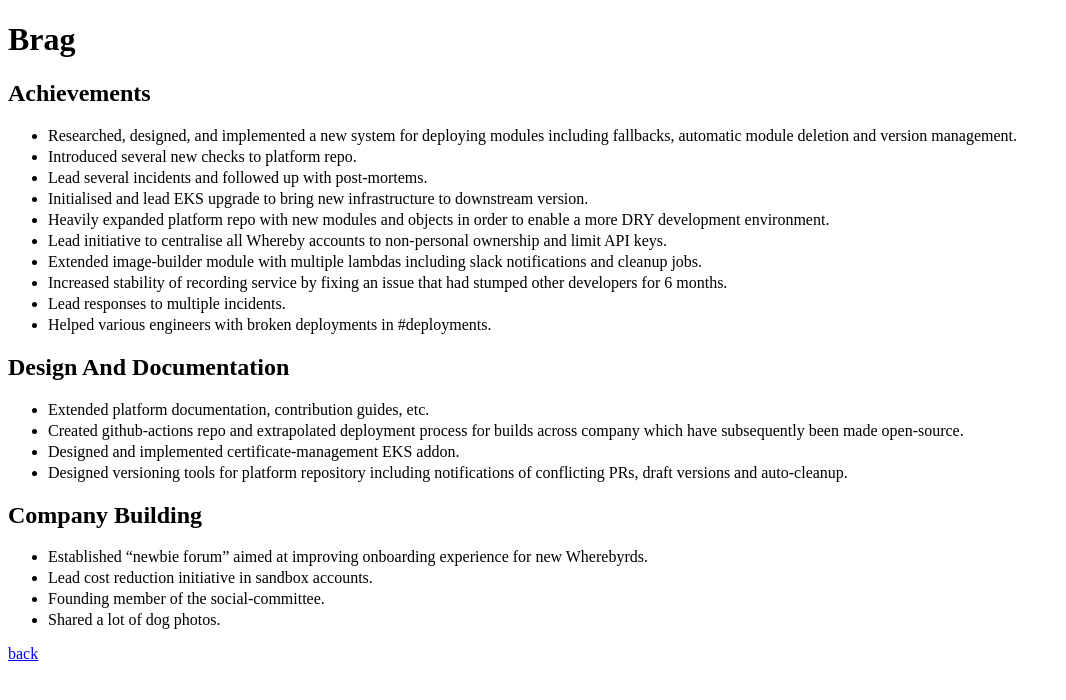
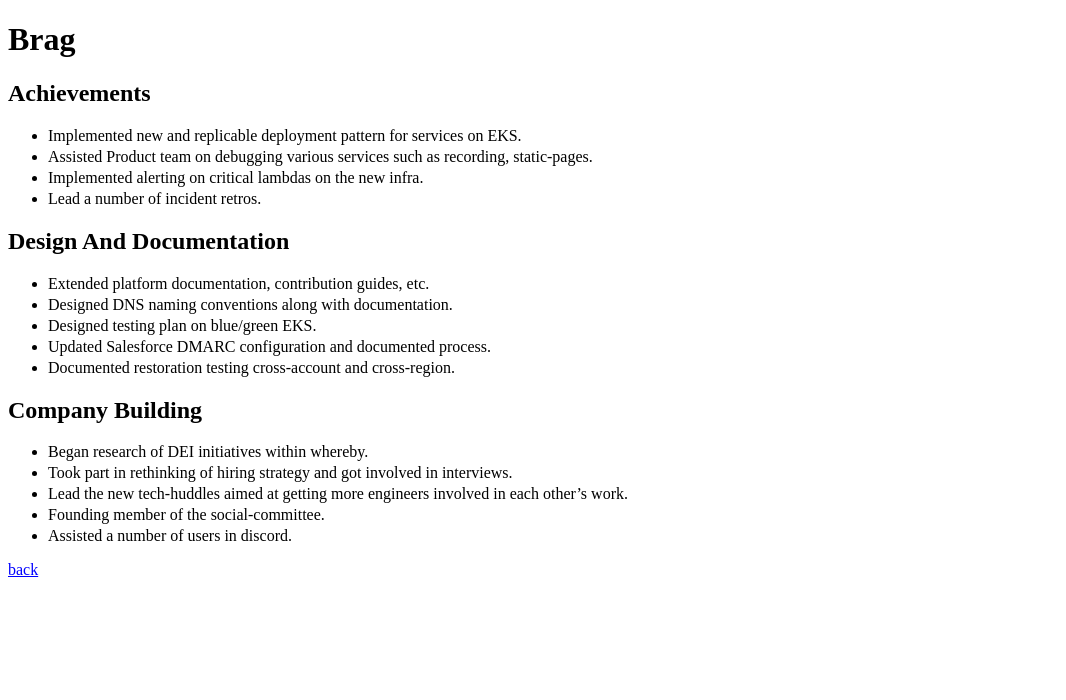
Before and after one commit to jsphwllng/jsphwllng.github.io, a Jekyll site: the page built from brag.md, in a window 1280 px wide. Shown: the top 700 px of the page, without its empty margins (0-1066 px from the left). Built offline with Jekyll 4.4.1, drawn with Linux system fonts in a browser that asks for light colours.

Commit message:
New year, new brag

```diff
--- a/brag.md
+++ b/brag.md
@@ -6,29 +6,25 @@ layout: default
 Achievements
 ------------
 
-*   Researched, designed, and implemented a new system for deploying modules including fallbacks, automatic module deletion and version management.
-*   Introduced several new checks to platform repo.
-*   Lead several incidents and followed up with post-mortems.
-*   Initialised and lead EKS upgrade to bring new infrastructure to downstream version.
-*   Heavily expanded platform repo with new modules and objects in order to enable a more DRY development environment.
-*   Lead initiative to centralise all Whereby accounts to non-personal ownership and limit API keys.
-*   Extended image-builder module with multiple lambdas including slack notifications and cleanup jobs.
-*   Increased stability of recording service by fixing an issue that had stumped other developers for 6 months.
-*   Lead responses to multiple incidents.
-*   Helped various engineers with broken deployments in #deployments.
+*   Implemented new and replicable deployment pattern for services on EKS.
+*   Assisted Product team on debugging various services such as recording, static-pages.
+*   Implemented alerting on critical lambdas on the new infra.
+*   Lead a number of incident retros.
 
 Design and documentation
 ------------------------
 
 *   Extended platform documentation, contribution guides, etc.
-*   Created github-actions repo and extrapolated deployment process for builds across company which have subsequently been made open-source.
-*   Designed and implemented certificate-management EKS addon.
-*   Designed versioning tools for platform repository including notifications of conflicting PRs, draft versions and auto-cleanup.
+*   Designed DNS naming conventions along with documentation.
+*   Designed testing plan on blue/green EKS.
+*   Updated Salesforce DMARC configuration and documented process.
+*   Documented restoration testing cross-account and cross-region.
 
 Company building
 ----------------
 
-*   Established "newbie forum" aimed at improving onboarding experience for new Wherebyrds.
-*   Lead cost reduction initiative in sandbox accounts.
+*   Began research of DEI initiatives within whereby.
+*   Took part in rethinking of hiring strategy and got involved in interviews.
+*   Lead the new tech-huddles aimed at getting more engineers involved in each other's work.
 *   Founding member of the social-committee.
-*   Shared a lot of dog photos.
+*   Assisted a number of users in discord.
```
